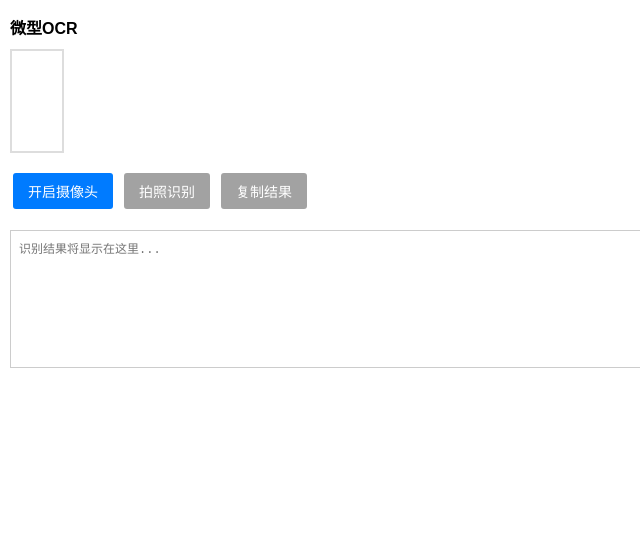
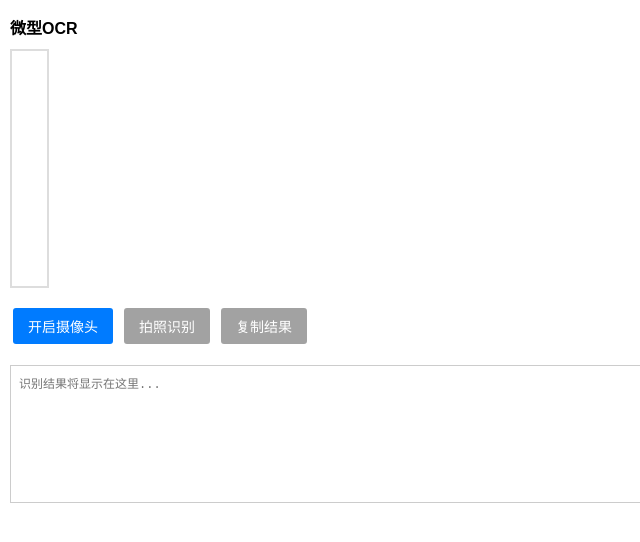
Before and after one commit to ailiyatou/camer, a plain HTML site: page index.html in a window 1280 px wide. Shown: the whole page, without its empty margins (0-640 px from the left). Drawn offline with Linux system fonts and the light colour scheme.

Commit message:
Update index.html

```diff
--- a/index.html
+++ b/index.html
@@ -28,8 +28,8 @@
             background: #666;
         }
         #videoPreview {
-            width: 50px;
-            height: 100px;
+            width: 35px;
+            height: 235px;
             border: 2px solid #ddd;
             object-fit: cover;
             margin: 5px 0;
```
